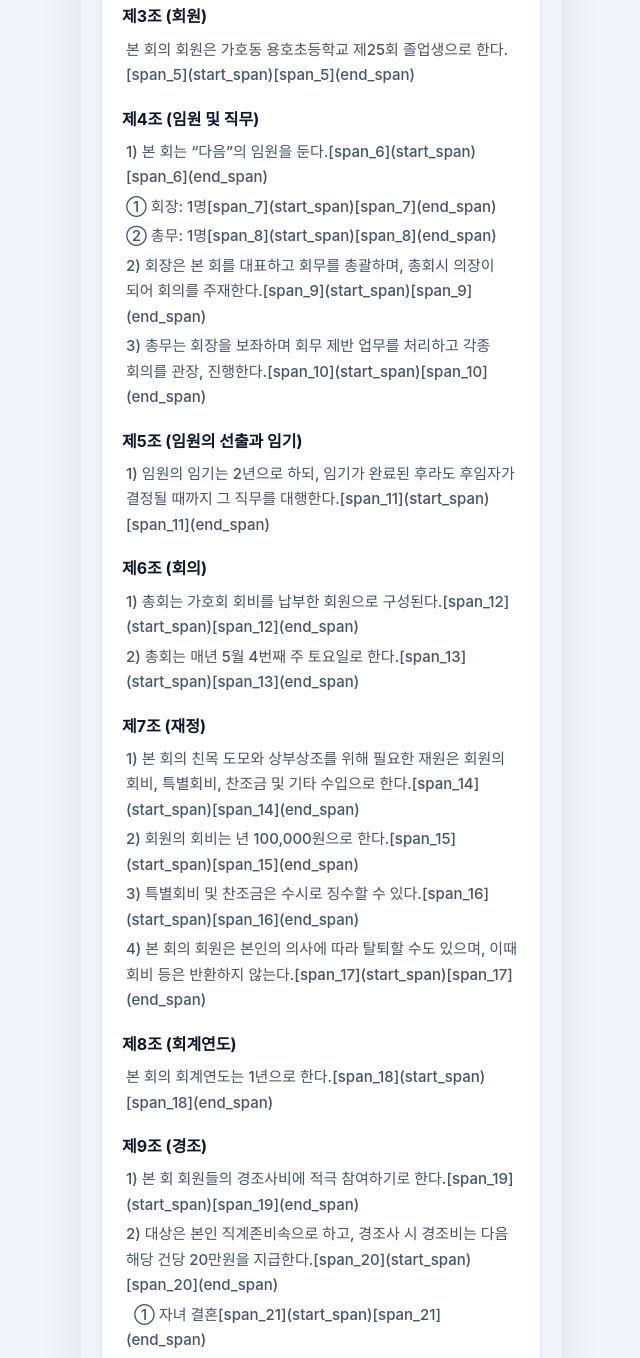
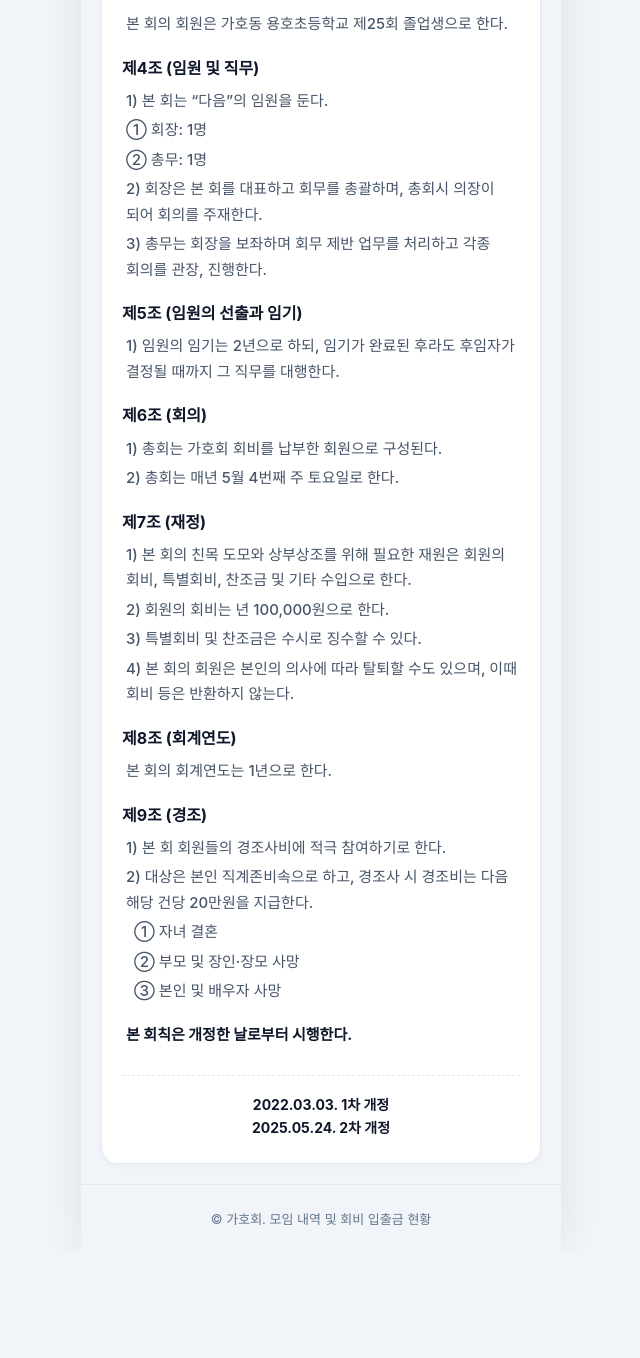
Before and after one commit to yhynong-beep/gahoe-account, a plain HTML site: page rule.html in a window 1280 px wide. Shown: the part 405-1763 px from the top of the page, without its empty margins (319-959 px from the left). After the commit the page ends 1657 px from the top, so only its background shows below. Drawn offline with Linux system fonts and the light colour scheme; a web font is replaced by a local one.

Commit message:
rule.html 업데이트

```diff
--- a/rule.html
+++ b/rule.html
@@ -182,78 +182,78 @@
 
             <div class="article-block">
                 <div class="article-title">제1조 (명칭)</div>
-                <div class="article-content">본 회는 “가호회”라 칭한다.[span_3](start_span)[span_3](end_span)</div>
+                <div class="article-content">본 회는 “가호회”라 칭한다.</div>
             </div>
 
             <div class="article-block">
                 <div class="article-title">제2조 (목적)</div>
-                <div class="article-content">본 회는 동창상호간의 친목을 도모하고 상부상조하는데 그 목적으로 한다.[span_4](start_span)[span_4](end_span)</div>
+                <div class="article-content">본 회는 동창상호간의 친목을 도모하고 상부상조하는데 그 목적으로 한다.</div>
             </div>
 
             <div class="article-block">
                 <div class="article-title">제3조 (회원)</div>
-                <div class="article-content">본 회의 회원은 가호동 용호초등학교 제25회 졸업생으로 한다.[span_5](start_span)[span_5](end_span)</div>
+                <div class="article-content">본 회의 회원은 가호동 용호초등학교 제25회 졸업생으로 한다.</div>
             </div>
 
             <div class="article-block">
                 <div class="article-title">제4조 (임원 및 직무)</div>
                 <div class="article-content">
-                    <p>1) 본 회는 “다음”의 임원을 둔다.[span_6](start_span)[span_6](end_span)</p>
-                    <p>① 회장: 1명[span_7](start_span)[span_7](end_span)</p>
-                    <p>② 총무: 1명[span_8](start_span)[span_8](end_span)</p>
-                    <p>2) 회장은 본 회를 대표하고 회무를 총괄하며, 총회시 의장이 되어 회의를 주재한다.[span_9](start_span)[span_9](end_span)</p>
-                    <p>3) 총무는 회장을 보좌하며 회무 제반 업무를 처리하고 각종 회의를 관장, 진행한다.[span_10](start_span)[span_10](end_span)</p>
+                    <p>1) 본 회는 “다음”의 임원을 둔다.</p>
+                    <p>① 회장: 1명</p>
+                    <p>② 총무: 1명</p>
+                    <p>2) 회장은 본 회를 대표하고 회무를 총괄하며, 총회시 의장이 되어 회의를 주재한다.</p>
+                    <p>3) 총무는 회장을 보좌하며 회무 제반 업무를 처리하고 각종 회의를 관장, 진행한다.</p>
                 </div>
             </div>
 
             <div class="article-block">
                 <div class="article-title">제5조 (임원의 선출과 임기)</div>
-                <div class="article-content">1) 임원의 임기는 2년으로 하되, 임기가 완료된 후라도 후임자가 결정될 때까지 그 직무를 대행한다.[span_11](start_span)[span_11](end_span)</div>
+                <div class="article-content">1) 임원의 임기는 2년으로 하되, 임기가 완료된 후라도 후임자가 결정될 때까지 그 직무를 대행한다.</div>
             </div>
 
             <div class="article-block">
                 <div class="article-title">제6조 (회의)</div>
                 <div class="article-content">
-                    <p>1) 총회는 가호회 회비를 납부한 회원으로 구성된다.[span_12](start_span)[span_12](end_span)</p>
-                    <p>2) 총회는 매년 5월 4번째 주 토요일로 한다.[span_13](start_span)[span_13](end_span)</p>
+                    <p>1) 총회는 가호회 회비를 납부한 회원으로 구성된다.</p>
+                    <p>2) 총회는 매년 5월 4번째 주 토요일로 한다.</p>
                 </div>
             </div>
 
             <div class="article-block">
                 <div class="article-title">제7조 (재정)</div>
                 <div class="article-content">
-                    <p>1) 본 회의 친목 도모와 상부상조를 위해 필요한 재원은 회원의 회비, 특별회비, 찬조금 및 기타 수입으로 한다.[span_14](start_span)[span_14](end_span)</p>
-                    <p>2) 회원의 회비는 년 100,000원으로 한다.[span_15](start_span)[span_15](end_span)</p>
-                    <p>3) 특별회비 및 찬조금은 수시로 징수할 수 있다.[span_16](start_span)[span_16](end_span)</p>
-                    <p>4) 본 회의 회원은 본인의 의사에 따라 탈퇴할 수도 있으며, 이때 회비 등은 반환하지 않는다.[span_17](start_span)[span_17](end_span)</p>
+                    <p>1) 본 회의 친목 도모와 상부상조를 위해 필요한 재원은 회원의 회비, 특별회비, 찬조금 및 기타 수입으로 한다.</p>
+                    <p>2) 회원의 회비는 년 100,000원으로 한다.</p>
+                    <p>3) 특별회비 및 찬조금은 수시로 징수할 수 있다.</p>
+                    <p>4) 본 회의 회원은 본인의 의사에 따라 탈퇴할 수도 있으며, 이때 회비 등은 반환하지 않는다.</p>
                 </div>
             </div>
 
             <div class="article-block">
                 <div class="article-title">제8조 (회계연도)</div>
-                <div class="article-content">본 회의 회계연도는 1년으로 한다.[span_18](start_span)[span_18](end_span)</div>
+                <div class="article-content">본 회의 회계연도는 1년으로 한다.</div>
             </div>
 
             <div class="article-block">
                 <div class="article-title">제9조 (경조)</div>
                 <div class="article-content">
-                    <p>1) 본 회 회원들의 경조사비에 적극 참여하기로 한다.[span_19](start_span)[span_19](end_span)</p>
-                    <p>2) 대상은 본인 직계존비속으로 하고, 경조사 시 경조비는 다음 해당 건당 20만원을 지급한다.[span_20](start_span)[span_20](end_span)</p>
-                    <p>&nbsp;&nbsp;① 자녀 결혼[span_21](start_span)[span_21](end_span)</p>
-                    <p>&nbsp;&nbsp;② 부모 및 장인·장모 사망[span_22](start_span)[span_22](end_span)</p>
-                    <p>&nbsp;&nbsp;③ 본인 및 배우자 사망[span_23](start_span)[span_23](end_span)</p>
+                    <p>1) 본 회 회원들의 경조사비에 적극 참여하기로 한다.</p>
+                    <p>2) 대상은 본인 직계존비속으로 하고, 경조사 시 경조비는 다음 해당 건당 20만원을 지급한다.</p>
+                    <p>&nbsp;&nbsp;① 자녀 결혼</p>
+                    <p>&nbsp;&nbsp;② 부모 및 장인·장모 사망</p>
+                    <p>&nbsp;&nbsp;③ 본인 및 배우자 사망</p>
                 </div>
             </div>
 
             <div class="article-block">
                 <div class="article-content" style="font-weight: 700; color: var(--text-main); margin-top: 15px;">
-                    본 회칙은 개정한 날로부터 시행한다.[span_24](start_span)[span_24](end_span)
+                    본 회칙은 개정한 날로부터 시행한다.
                 </div>
             </div>
 
             <div class="footer-date">
-                2022.03.03. 1차 개정[span_25](start_span)[span_25](end_span)<br>
-                2025.05.24. 2차 개정[span_26](start_span)[span_26](end_span)
+                2022.03.03. 1차 개정<br>
+                2025.05.24. 2차 개정
             </div>
         </div>
     </main>
```
